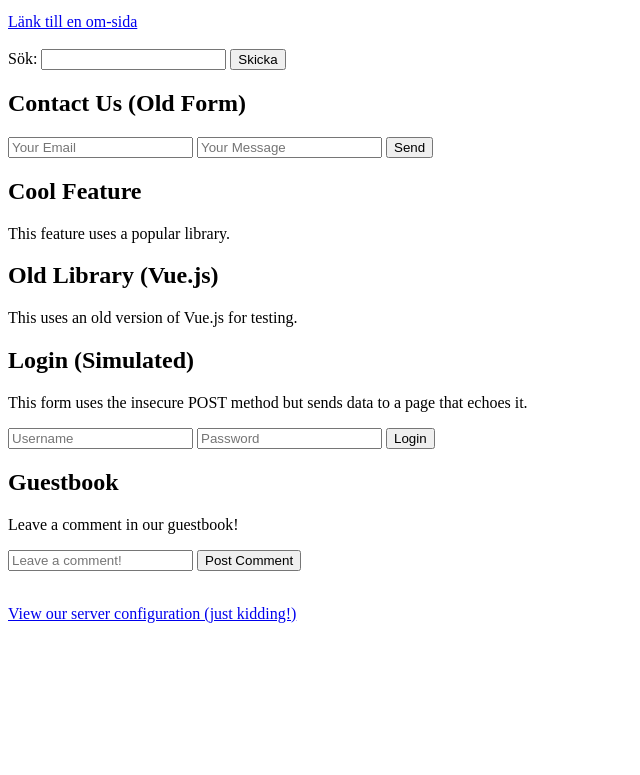
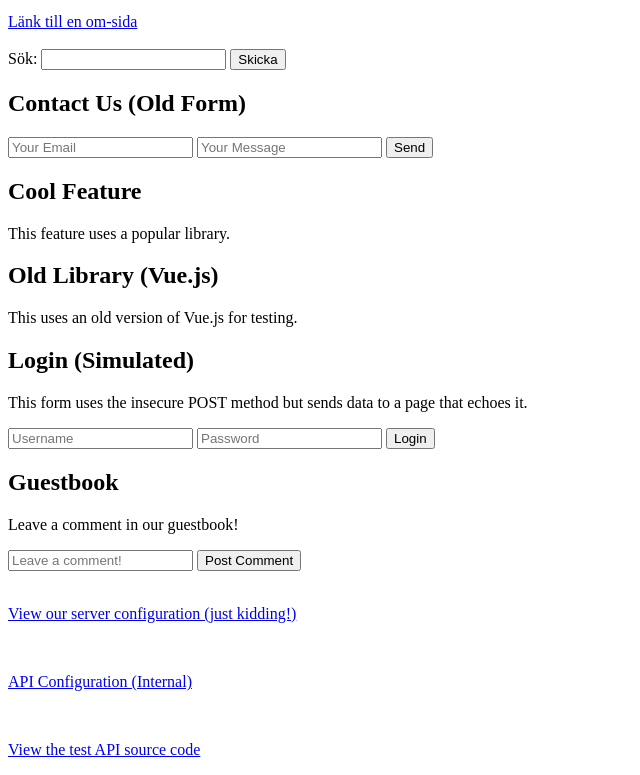
Before and after one commit to Behsad111/behsad-test-detectify, a plain HTML site: page index.html in a window 1280 px wide. Shown: the part 102-877 px from the top of the page, without its empty margins (0-640 px from the left). Before the commit the page ends 800 px from the top, so only its background shows below. Drawn offline with nearby package versions, Linux system fonts and the light colour scheme.

Commit message:
Update index.html

```diff
--- a/index.html
+++ b/index.html
@@ -57,5 +57,13 @@
     <br>
     <p><a href="config.bak">View our server configuration (just kidding!)</a></p>
 
+    <!-- Länk till en simulerad Python-konfigurationsfil -->
+    <br>
+    <p><a href="api_config.py">API Configuration (Internal)</a></p>
+
+    <!-- Länk till en simulerad Python-serverfil -->
+    <br>
+    <p><a href="test.py">View the test API source code</a></p>
+
 </body>
 </html>
```
